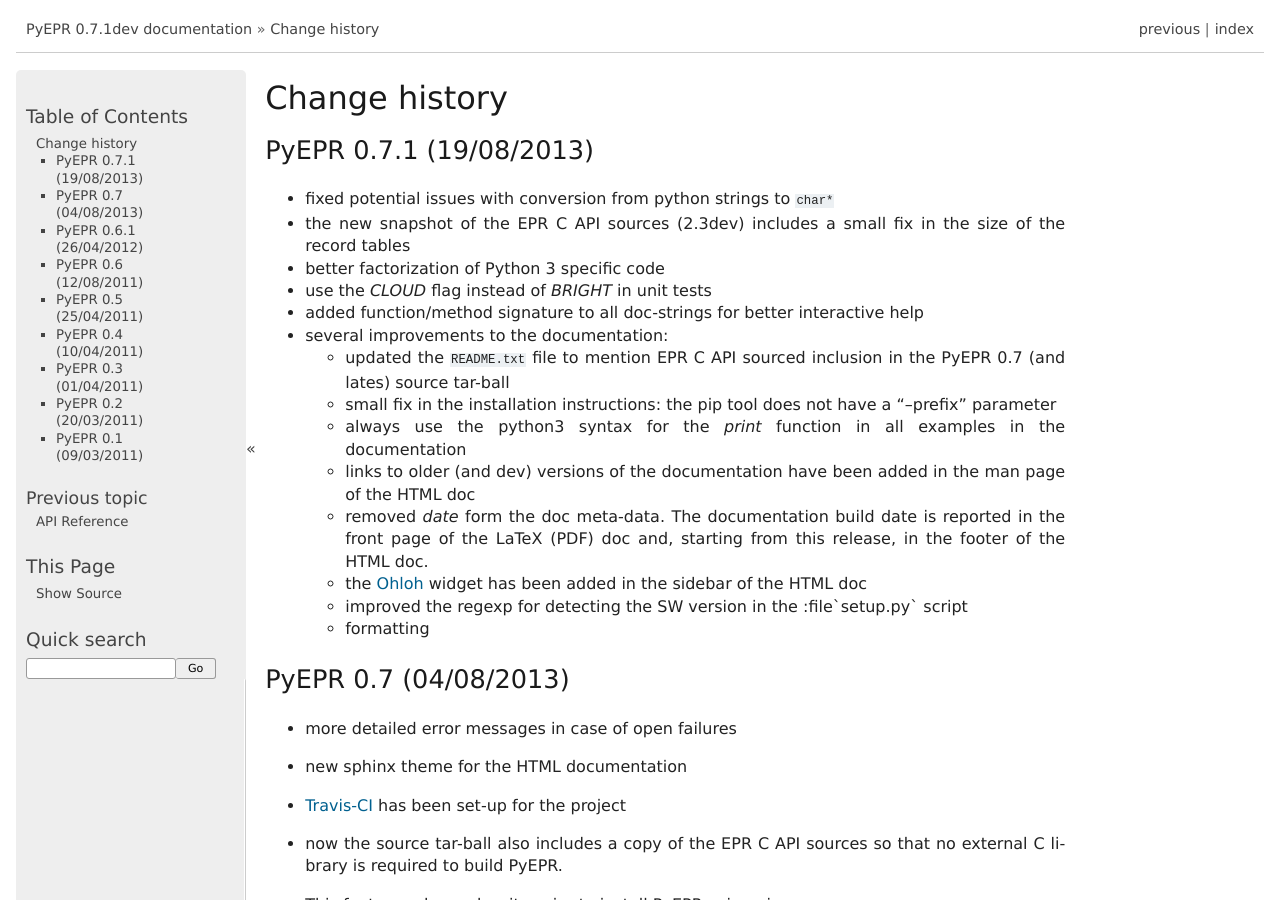
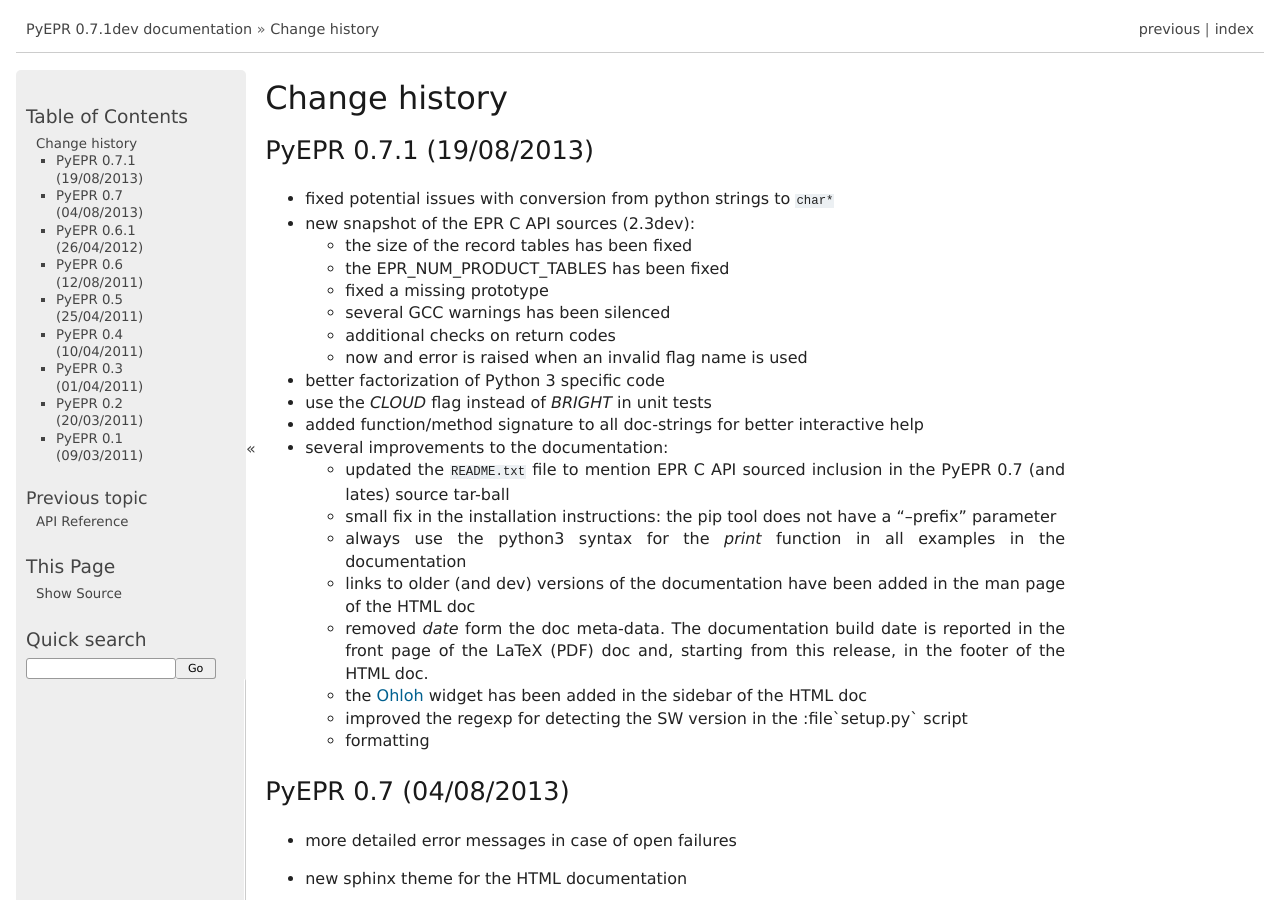
Before and after one commit to avalentino/pyepr, a Sphinx documentation site: the page built from doc/NEWS.txt, in a window 1280 px wide and 900 px high. Built offline with Sphinx 7.4.7, drawn with Linux system fonts in a browser that asks for light colours; formulas are drawn with MathJax 3.

Commit message:
The news file has been updated

```diff
--- a/doc/NEWS.txt
+++ b/doc/NEWS.txt
@@ -6,8 +6,15 @@
 ------------------------
 
 * fixed potential issues with conversion from python strings to ``char*``
-* the new snapshot of the EPR C API sources (2.3dev) includes a small fix
-  in the size of the record tables
+* new snapshot of the EPR C API sources (2.3dev):
+
+  - the size of the record tables has been fixed
+  - the EPR_NUM_PRODUCT_TABLES has been fixed
+  - fixed a missing prototype
+  - several GCC warnings has been silenced
+  - additional checks on return codes
+  - now and error is raised when an invalid flag name is used
+
 * better factorization of Python 3 specific code
 * use the *CLOUD* flag instead of *BRIGHT* in unit tests
 * added function/method signature to all doc-strings for better interactive
```
